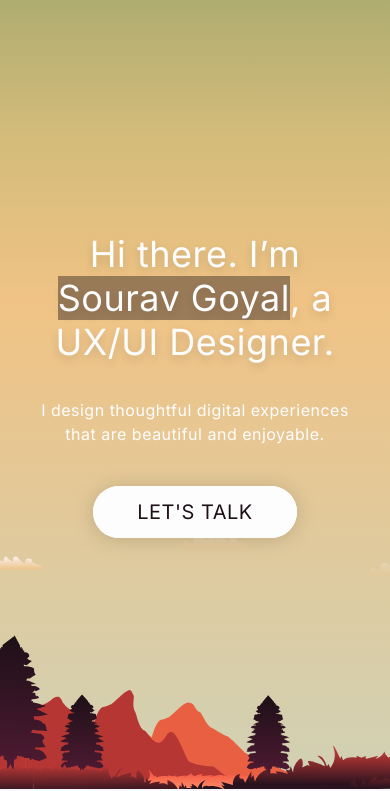
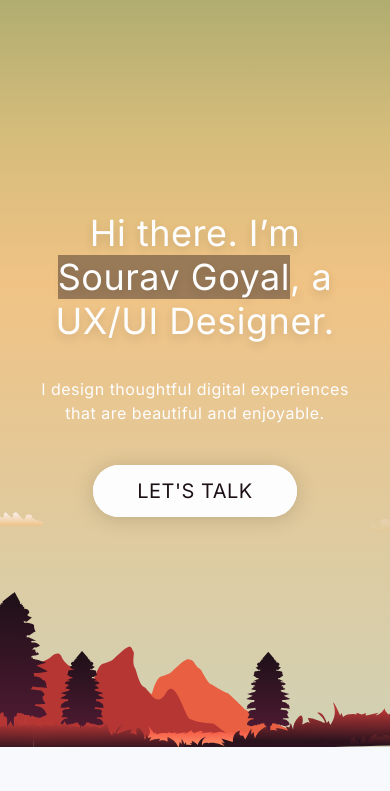
Before and after one commit to Souravg87/Portfolio, a plain HTML site: page index.html in a window 390 px wide. Shown: the part 55-846 px from the top of the page. Drawn offline with nearby package versions, Linux system fonts and the light colour scheme.

Commit message:
mobile hero height

```diff
--- a/main.css
+++ b/main.css
@@ -538,6 +538,9 @@ input {
 }
 
 @media only screen and (max-width: 700px) {
+    .heromain {
+        height: 95vh;
+    }
     .hi {
         font-size: 36px;
     }
```
